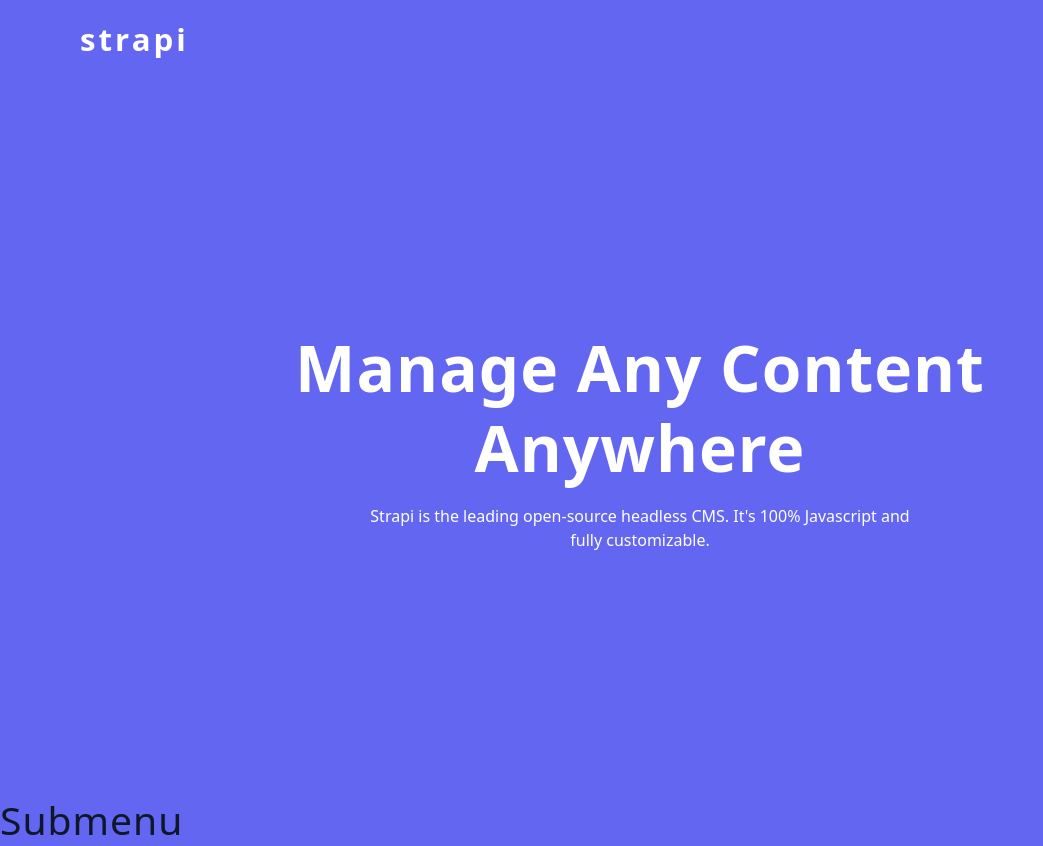
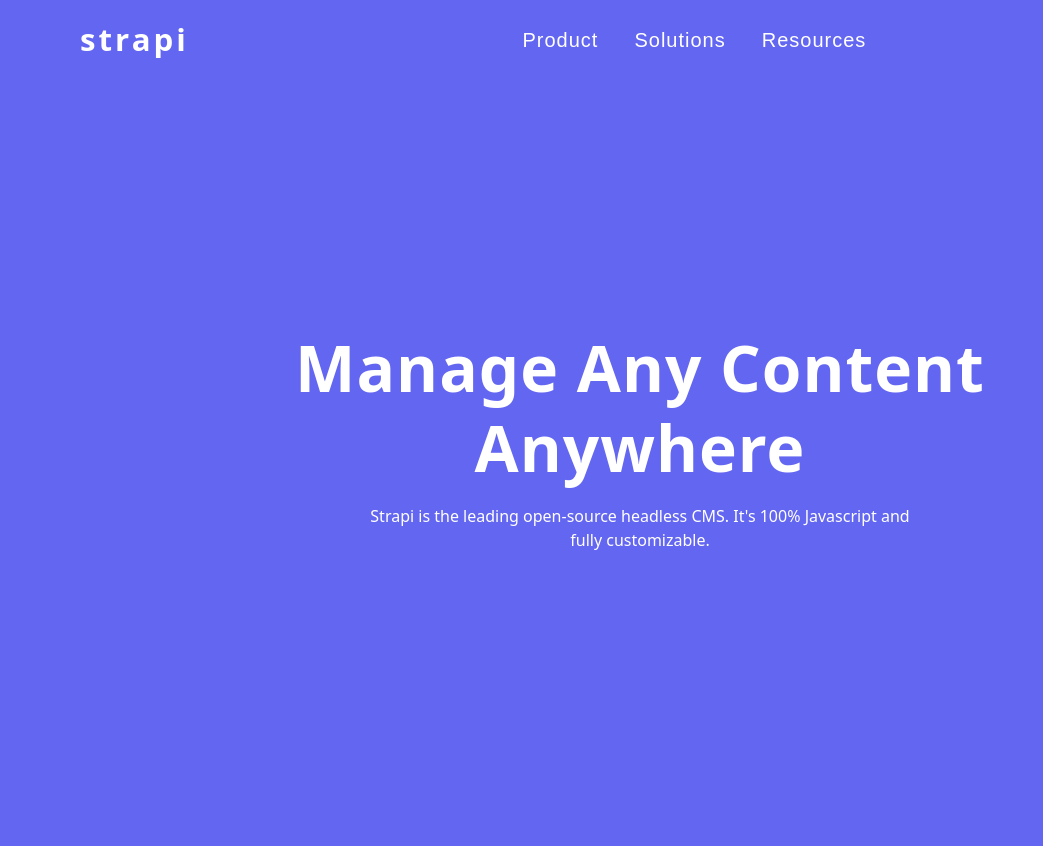
Before and after one commit to radu-bordea/React-Strapi, a React (Vite) app: page / in a window 1280 px wide. Shown: the whole page, without its empty margins (0-1043 px from the left). After the commit the page ends 800 px from the top, so only its background shows below. Built offline with nearby package versions, Linux system fonts and the light colour scheme.

Commit message:
finish submenu

```diff
--- a/src/Context.jsx
+++ b/src/Context.jsx
@@ -4,6 +4,7 @@ const AppContext = createContext();
 
 export const AppProvider = ({ children }) => {
   const [isSidebarOpen, setIsSidebarOpen] = useState(false);
+  const [pageId, setPageId] = useState(null);
 
   const openSidebar = () => {
     setIsSidebarOpen(true);
@@ -14,7 +15,7 @@ export const AppProvider = ({ children }) => {
   };
 
   return (
-    <AppContext.Provider value={{ isSidebarOpen, openSidebar, closeSidebar }}>
+    <AppContext.Provider value={{ isSidebarOpen, openSidebar, closeSidebar, pageId, setPageId }}>
       {children}
     </AppContext.Provider>
   );
--- /dev/null
+++ b/src/NavLinks.jsx
@@ -0,0 +1,25 @@
+import { useGlobalContext } from "./Context";
+import sublinks from "./data";
+
+const NavLinks = () => {
+  const { setPageId } = useGlobalContext();
+
+  return (
+    <div className="nav-links">
+      {sublinks.map((item) => {
+        const { pageId, page } = item;
+        return (
+          <button
+            key={pageId}
+            className="nav-link"
+            onMouseEnter={() => setPageId(pageId)}
+          >
+            {page}
+          </button>
+        );
+      })}
+    </div>
+  );
+};
+
+export default NavLinks;
--- a/src/Navbar.jsx
+++ b/src/Navbar.jsx
@@ -1,17 +1,24 @@
 import { FaBars } from "react-icons/fa";
-import {useGlobalContext} from "./Context";
+import { useGlobalContext } from "./Context";
+import NavLinks from "./NavLinks";
 
 const Navbar = () => {
-  const { openSidebar } = useGlobalContext();
+  const { openSidebar, setPageId } = useGlobalContext();
+  const handleSubmenu = (e) => {
+    // console.log(e.target);
+    if (!e.target.classList.contains("nav-link")) {
+      setPageId(null);
+    }
+  };
 
   return (
-    <nav>
+    <nav onMouseOver={handleSubmenu}>
       <div className="nav-center">
         <h3 className="logo">strapi</h3>
         <button className="toggle-btn" onClick={openSidebar}>
-            <FaBars/>
+          <FaBars />
         </button>
-        {/* nav links later */}
+        <NavLinks />
       </div>
     </nav>
   );
--- a/src/Submenu.jsx
+++ b/src/Submenu.jsx
@@ -1,11 +1,46 @@
-import React from 'react'
+import { useGlobalContext } from "./Context";
+import sublinks from "./data";
+import { useRef } from "react";
+const Submenu = () => {
+  const { pageId, setPageId } = useGlobalContext();
+  const currentPage = sublinks.find((item) => item.pageId === pageId);
 
-const Submenu = () => {
+  const submenuContainer = useRef(null);
+
+  const handleMouseLeave = (event) => {
+    const submenu = submenuContainer.current;
+    const { left, right, bottom } = submenu.getBoundingClientRect();
+    const { clientX, clientY } = event;
+
+    if (clientX < left + 1 || clientX > right - 1 || clientY > bottom - 1) {
+      setPageId(null);
+    }
+  };
   return (
-    <h2>
-      Submenu
-    </h2>
-  )
-}
-
-export default Submenu
+    <div
+      className={currentPage ? "submenu show-submenu" : "submenu"}
+      onMouseLeave={handleMouseLeave}
+      ref={submenuContainer}
+    >
+      <h5>{currentPage?.page}</h5>
+      <div
+        className="submenu-links"
+        style={{
+          gridTemplateColumns:
+            currentPage?.links?.length > 3 ? "1fr 1fr" : "1fr",
+        }}
+      >
+        {currentPage?.links?.map((link) => {
+          const { id, url, label, icon } = link;
+          return (
+            <a key={id} href={url}>
+              {icon}
+              {label}
+            </a>
+          );
+        })}
+      </div>
+    </div>
+  );
+};
+export default Submenu;
--- a/src/index.css
+++ b/src/index.css
@@ -66,8 +66,8 @@ html {
 
 body {
   background: var(--backgroundColor);
-  font-family: system-ui, -apple-system, BlinkMacSystemFont, "Segoe UI", Roboto,
-    Oxygen, Ubuntu, Cantarell, "Open Sans", "Helvetica Neue", sans-serif;
+  font-family: system-ui, -apple-system, BlinkMacSystemFont, 'Segoe UI', Roboto,
+    Oxygen, Ubuntu, Cantarell, 'Open Sans', 'Helvetica Neue', sans-serif;
   font-weight: 400;
   line-height: 1;
   color: var(--textColor);
@@ -260,7 +260,6 @@ PROJECT CSS
 body {
   background: var(--primary-500);
 }
-
 /*
 =============
 Navbar
@@ -273,7 +272,6 @@ nav {
   align-items: center;
   justify-content: center;
 }
-
 .nav-center {
   width: var(--fluid-width);
   max-width: var(--max-width);
@@ -281,14 +279,12 @@ nav {
   justify-content: space-between;
   align-items: center;
 }
-
 .logo {
   text-transform: none;
   color: var(--white);
   letter-spacing: 3px;
   font-weight: 700;
 }
-
 .toggle-btn {
   width: 2rem;
   height: 2rem;
@@ -299,17 +295,14 @@ nav {
   transition: var(--transition);
   cursor: pointer;
 }
-
 .toggle-btn:hover {
   transform: scale(1.05);
 }
-
 /*
 =============
 Hero
 ===============
 */
-
 .hero-container {
   min-height: calc(100vh - 5rem);
   display: grid;
@@ -327,7 +320,6 @@ Hero
   font-weight: 700;
   line-height: 1.25;
 }
-
 .hero-center p {
   line-height: 1.5;
 }
@@ -336,12 +328,10 @@ Hero
   .hero-center {
     text-align: center;
   }
-
   .hero-center p {
     max-width: 35em;
     margin: 0 auto;
   }
-
   .toggle-btn {
     display: none;
   }
@@ -364,8 +354,7 @@ Sidebar
   opacity: 0;
   visibility: hidden;
 }
-
-.show-sidebar{
+.show-sidebar {
   opacity: 1;
   visibility: visible;
   transition-property: opacity;
@@ -388,11 +377,9 @@ Sidebar
   right: 1rem;
   cursor: pointer;
 }
-
 .sidebar article {
   margin-bottom: 2rem;
 }
-
 .sidebar h4 {
   margin-bottom: 1rem;
   color: var(--primary-700);
@@ -412,14 +399,97 @@ Sidebar
   align-items: center;
   gap: 1rem;
 }
-
 .sidebar-sublinks svg {
   color: var(--grey-500);
 }
-
 @media screen and (min-width: 992px) {
-  .sidebar{
+  .sidebar {
     display: none;
-
   }
 }
+
+/*
+=============
+Nav Links
+===============
+*/
+.nav-links {
+  display: none;
+}
+@media screen and (min-width: 992px) {
+  .nav-links {
+    display: flex;
+    justify-content: center;
+
+    align-self: stretch;
+  }
+  .nav-center {
+    align-self: stretch;
+    display: grid;
+    grid-template-columns: auto 1fr;
+  }
+  .nav-link {
+    padding: 0 1rem;
+    color: var(--white);
+    background: transparent;
+    border-color: transparent;
+    font-size: 1.25rem;
+    text-transform: capitalize;
+    letter-spacing: var(--letterSpacing);
+    cursor: pointer;
+  }
+}
+
+/*
+=============
+Submenu
+===============
+*/
+.submenu {
+  display: none;
+}
+@media screen and (min-width: 992px) {
+  .submenu {
+    display: block;
+    position: fixed;
+    top: 7rem;
+    left: 50%;
+    width: var(--fluid-width);
+    max-width: var(--max-width);
+    background: var(--white);
+    padding: 2rem;
+    transform: rotateX(-90deg) translateX(-50%);
+    transform-origin: top;
+    perspective: 1000px;
+    border-radius: var(--borderRadius);
+    visibility: hidden;
+    opacity: 0;
+    transition: transform 0.3s ease-in-out, opacity 0.2s ease-in-out;
+    z-index: -1;
+  }
+  .show-submenu {
+    visibility: visible;
+    opacity: 1;
+    transform: rotateX(0deg) translateX(-50%);
+    z-index: 10;
+  }
+  .submenu h5 {
+    margin-bottom: 1rem;
+    color: var(--primary-700);
+  }
+  .submenu-links {
+    display: grid;
+    row-gap: 0.5rem;
+  }
+  .submenu-links a {
+    display: block;
+    color: var(--grey-900);
+    text-transform: capitalize;
+    display: flex;
+    align-items: center;
+    gap: 1rem;
+  }
+  .submenu-links svg {
+    color: var(--grey-500);
+  }
+}
```
